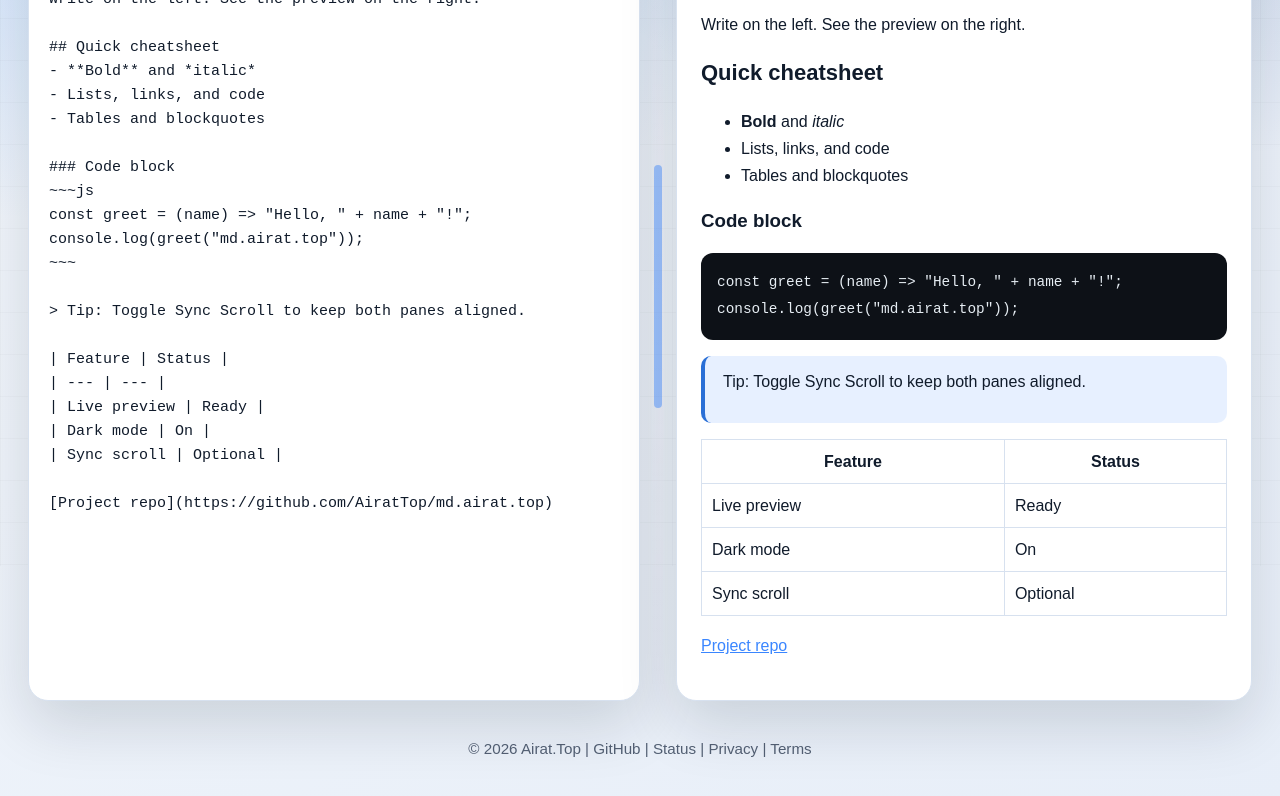
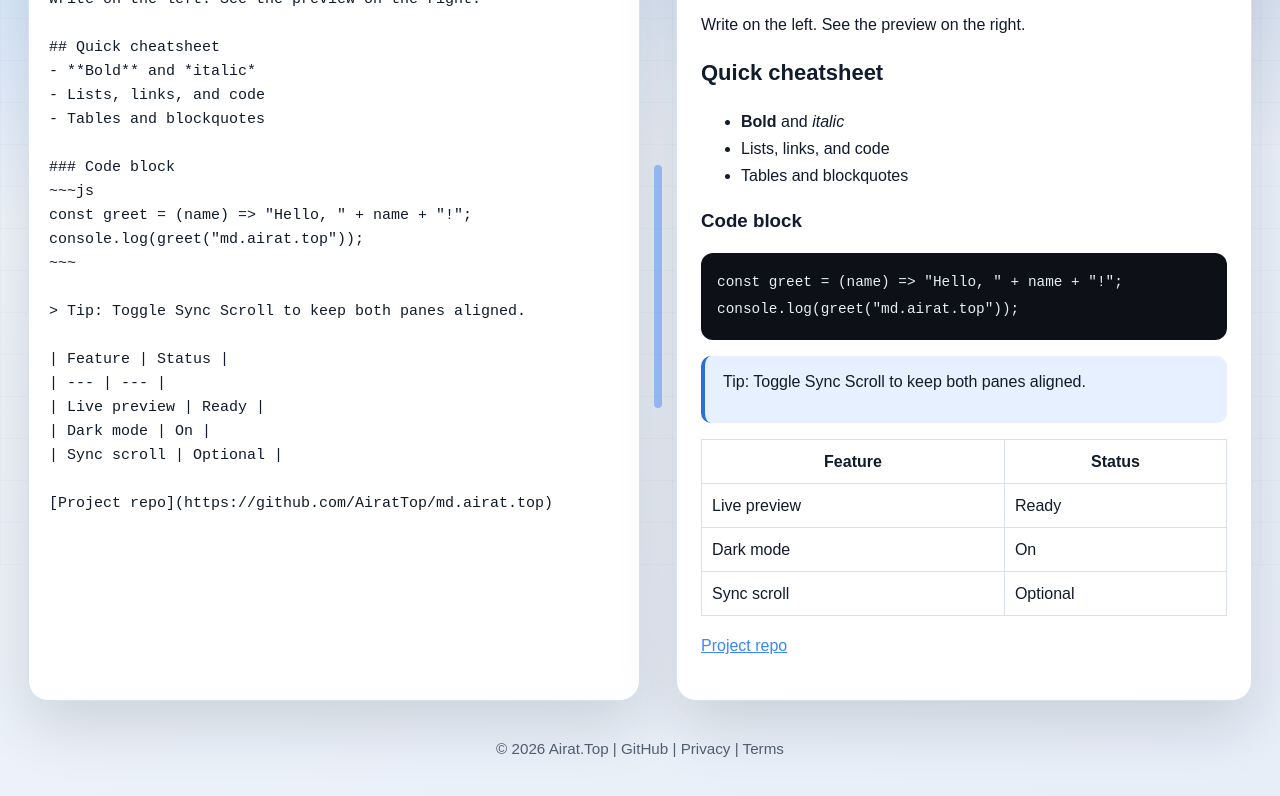
Before and after one commit to AiratTop/md.airat.top, a plain HTML site: page public_html/index.html in a window 1280 px wide. Shown: the part 234-1030 px from the top of the page. Drawn offline with Linux system fonts and the light colour scheme.

Commit message:
Delete status link

```diff
--- a/public_html/index.html
+++ b/public_html/index.html
@@ -118,8 +118,6 @@
           |
           <a href="https://github.com/AiratTop/md.airat.top" target="_blank" rel="noreferrer">GitHub</a>
           |
-          <a href="https://status.airat.top" target="_blank" rel="noreferrer">Status</a>
-          |
           <a href="https://privacy.airat.top" target="_blank" rel="noreferrer privacy-policy">Privacy</a>
           |
           <a href="https://terms.airat.top" target="_blank" rel="noreferrer terms-of-service">Terms</a>
```
